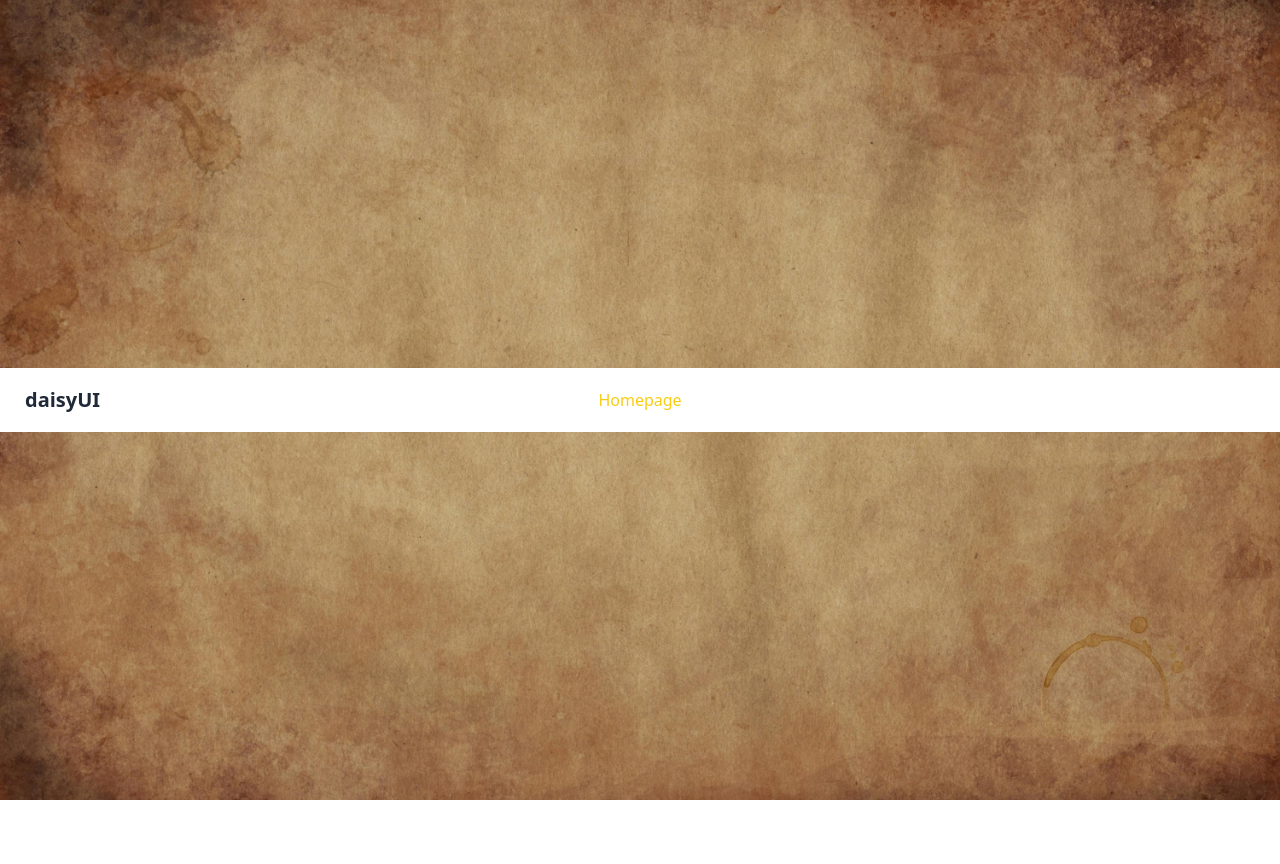
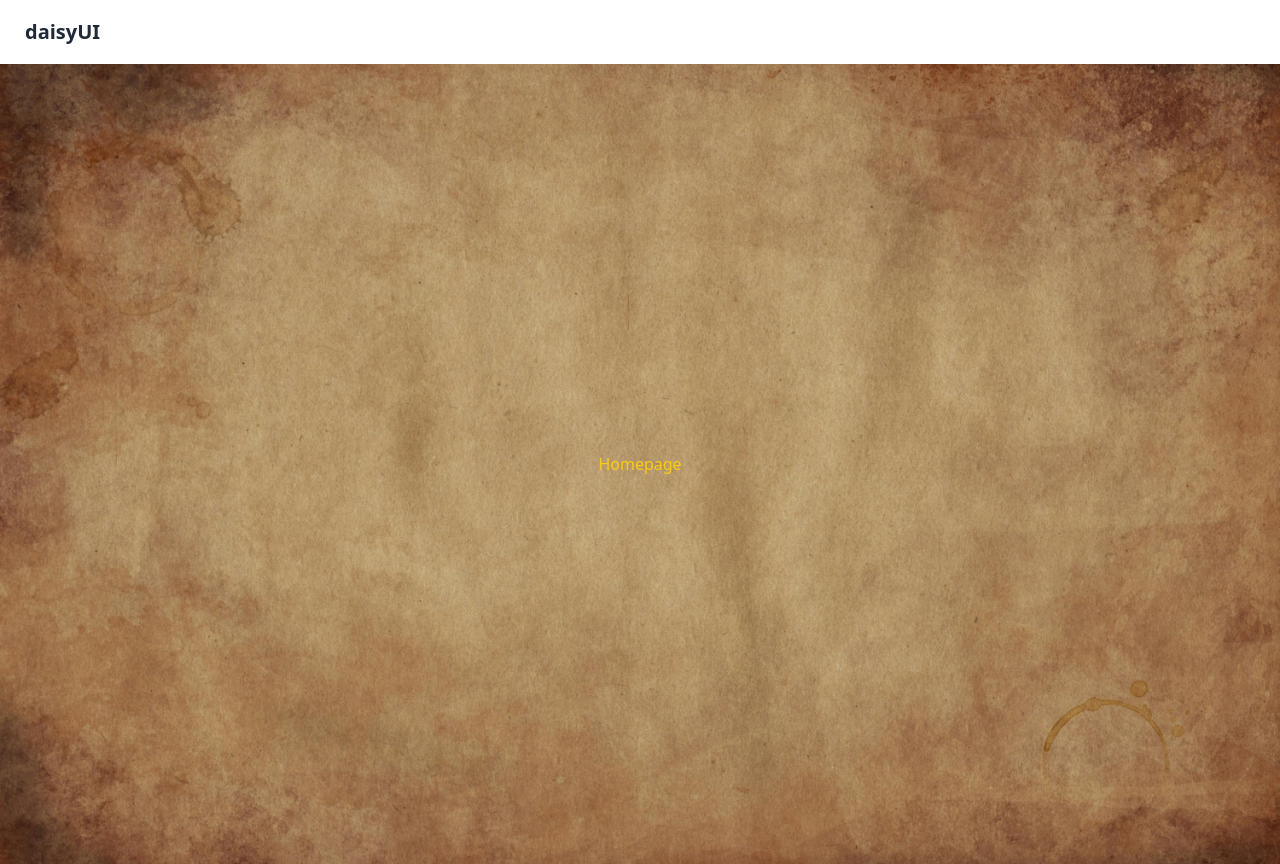
Before and after one commit to edgarlevyings44/movie, a React (Vite) app: page / in a window 1280 px wide. Before the commit the page ends 800 px from the top, so only its background shows below. Built offline with nearby package versions, Linux system fonts and the light colour scheme.

Commit message:
minor:fix

```diff
--- a/src/components/backgroundImage.tsx
+++ /dev/null
@@ -1,13 +0,0 @@
-import BackImage from '../assets/pexels-pixabay-235985.jpg'
-function BackgroundImage({ children }: {children: React.ReactNode}) {
-
-  return (
-    <>
-        <div className="hero min-h-screen" style={{backgroundImage: `url(${BackImage})`}}>
-            {children}
-        </div>
-    </>
-  )
-}
-
-export default BackgroundImage
--- /dev/null
+++ b/src/components/homeHero.tsx
@@ -0,0 +1,13 @@
+import BackgroundImage from '../assets/pexels-pixabay-235985.jpg'
+function HomeHero() {
+
+  return (
+    <>
+        <div className="hero min-h-screen" style={{backgroundImage: `url(${BackgroundImage})`}}>
+          <h1 className="text-yellow-400 ">Homepage</h1>
+        </div>
+    </>
+  )
+}
+
+export default HomeHero
--- a/src/layout/mainlayout.tsx
+++ b/src/layout/mainlayout.tsx
@@ -1,13 +1,10 @@
 import Navbar from "../components/navbar"
-import BackgroundImage from "../components/backgroundImage"
 function MainLayout({ children }: {children: React.ReactNode}) {
 
   return (
     <>
-      <BackgroundImage>
-        <Navbar />
-        {children}
-      </BackgroundImage>
+      <Navbar />
+      {children}
     </>
   )
 }
--- a/src/pages/homepage.tsx
+++ b/src/pages/homepage.tsx
@@ -1,10 +1,11 @@
 import MainLayout from "../layout/mainlayout"
+import HomeHero from "../components/homeHero"
 function Homepage() {
 
     return (
       <>
         <MainLayout>
-          <h1 className="text-yellow-400 ">Homepage</h1>
+          <HomeHero/>
         </MainLayout>
       </>
     )
```
